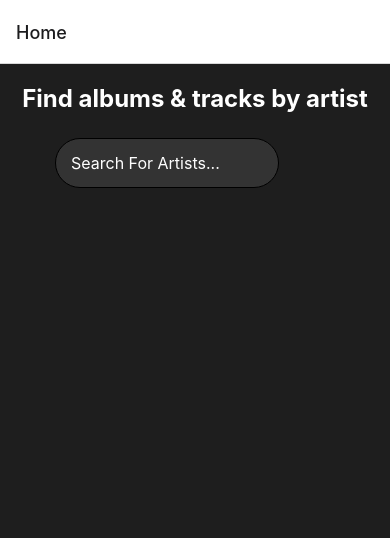
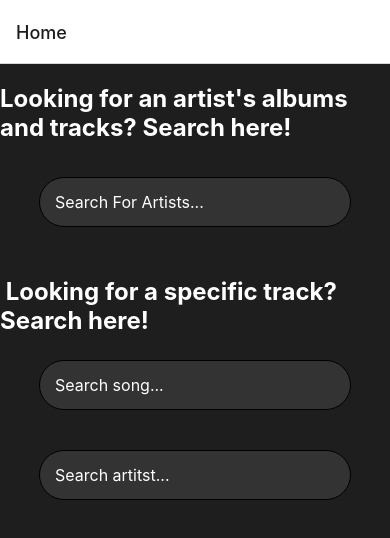
Before and after one commit to Hieubui1103/Project3---CSC2053, a React Native app in the folder MusicAdventure/: screen /Home in a window 390 px wide. Shown: the top 538 px of the page. Built offline with nearby package versions, Linux system fonts and the light colour scheme; no server answers.

Commit message:
Merged specific track search with main

```diff
--- a/MusicAdventure/SearchBar.js
+++ b/MusicAdventure/SearchBar.js
@@ -3,6 +3,8 @@ import { StyleSheet, TextInput, TouchableOpacity, View, Text } from 'react-nativ
 
 const SearchBar = ({ navigation}) => {
   const [searchText, setSearchText] = useState('');
+  const [searchSong, setSearchSong] = useState('');
+  const [searchArtist, setSearchArtist] = useState('');
 
   const search = () => {
     if (searchText) {
@@ -10,24 +12,45 @@ const SearchBar = ({ navigation}) => {
     }
   };
 
+  const searchLyric = () => {
+    console.log({ title: searchSong, artist: searchArtist });
+    if (searchSong && searchArtist) {
+      navigation.navigate('Lyrics', { title: searchSong, artist: searchArtist });
+    }
+  };
+
   return (
     <View style={styles.body}>
-      <Text style={styles.title}>Find albums & tracks by artist</Text>
-      <View style={styles.container}>
+      <Text style={styles.title}>Looking for an artist's albums and tracks? Search here!</Text>
+      <View style={{alignItems: "center", paddingVertical: 10 }}>
         <TextInput
           style={styles.input}
           placeholder="Search For Artists..."
           onChangeText={text => setSearchText(text)}
           value={searchText}
-
           onSubmitEditing={search}
         />
         <View style={{alignItems: "center", paddingVertical: 10 }}>
+        <Text style={styles.title}> Looking for a specific track? Search here!</Text>
+        <TextInput
+          style={styles.input}
+          placeholder="Search song..."
+          onChangeText={text => setSearchSong(text)}
+          value={searchSong}
+          onSubmitEditing={searchLyric}
+        />
+        <TextInput
+          style={styles.input}
+          placeholder="Search artitst..."
+          onChangeText={text => setSearchArtist(text)}
+          value={searchArtist}
+          onSubmitEditing={searchLyric}
+        />
         </View>
+
       </View>
     </View>
   );
-
 };
 
 const styles = StyleSheet.create({
--- a/MusicAdventure/getAPI.js
+++ b/MusicAdventure/getAPI.js
@@ -8,7 +8,7 @@ async function getInfo(searchQuery) {
         const searchUrl = `https://api.spotify.com/v1/search?q=${encodeURIComponent(searchQuery)}&type=album&limit=50`;
 
         //const token = await getToken();
-        const accessToken = "BQAYWWra022TSzl0XllECbQVj0kbPFPC7_1thVJBGnHlRphusAs5E3EsnBEU0vtvJfnzTPqv7LiktEPWWGK3wBIg4-UKdDHqD7qigb2UXdEu2o8PxbA"
+        const accessToken = "BQDJ8XhkH8n9aLayqaXDcvqgo6KwKbYi54ZVJmxSDvVnB3H1PumnUPeENMrvPZgMf4NyCAn7LR9REDx7wBz_rz17GXJJnbasWT2NO8mAp015T3WkvDQ"
         const response = await fetch(searchUrl, {
             method: "GET",
             headers: {
```
